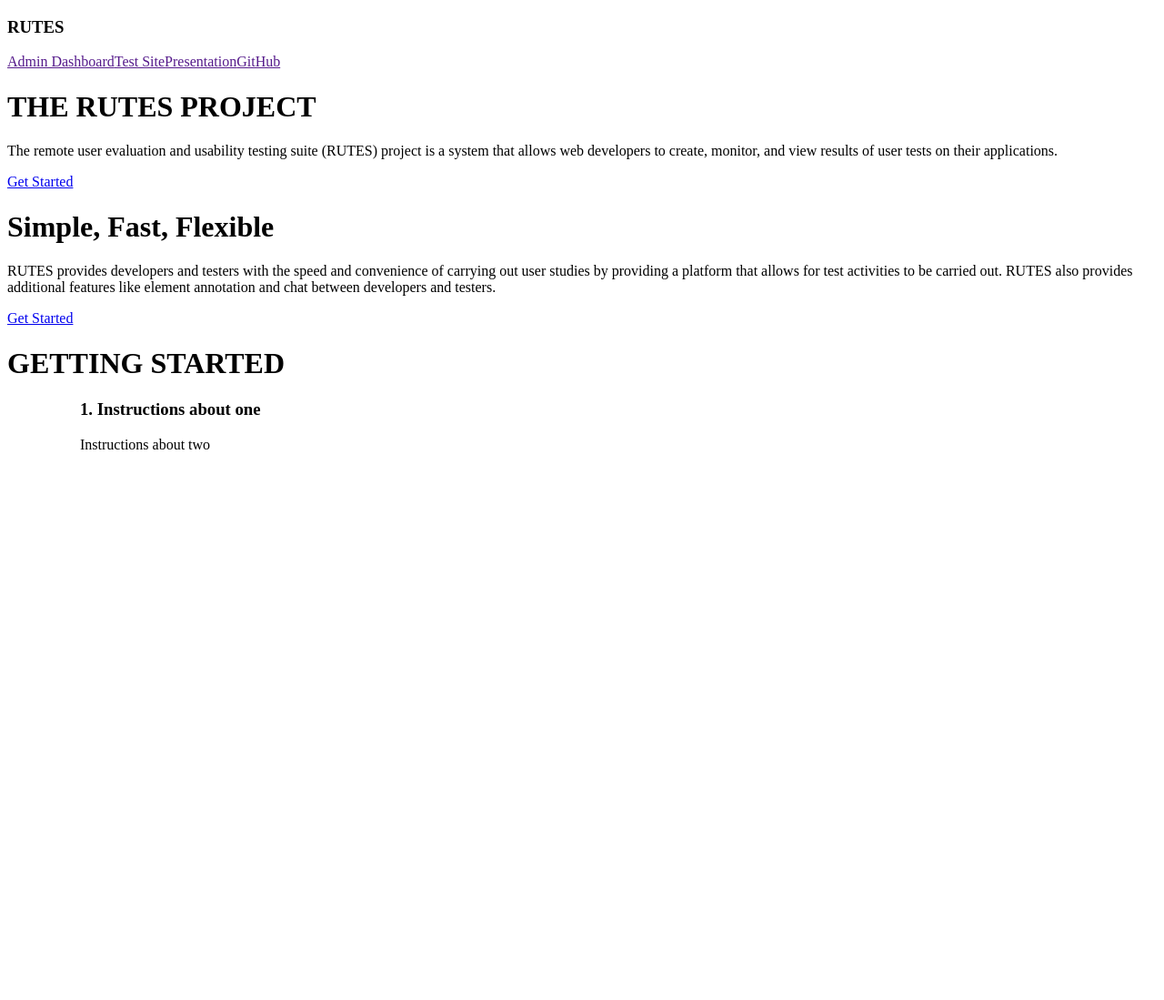
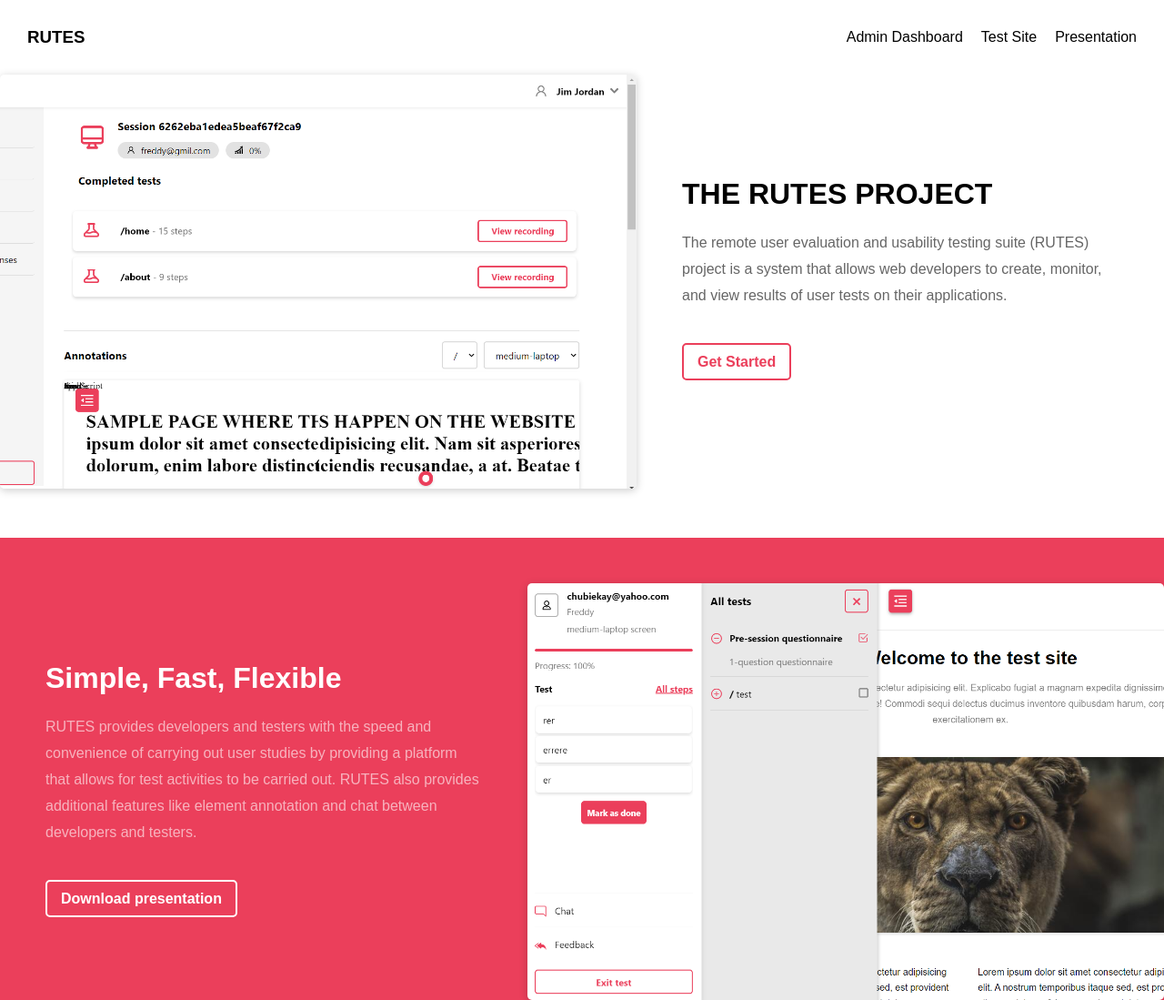
Before and after one commit to kingsleykbc/rutes-page, a plain HTML site: page index.html in a window 1280 px wide. Shown: the top 1099 px of the page at 91% size. Before the commit the page ends 800 px from the top, so only its background shows below. Drawn offline with Linux system fonts and the light colour scheme.

Commit message:
Added some styling

```diff
--- a/index.html
+++ b/index.html
@@ -4,18 +4,27 @@
 		<meta charset="UTF-8" />
 		<meta http-equiv="X-UA-Compatible" content="IE=edge" />
 		<meta name="viewport" content="width=device-width, initial-scale=1.0" />
+		<link rel="stylesheet" href="style.css" />
 		<title>RUTES</title>
 	</head>
 	<body>
 		<header>
-			<h3>RUTES</h3>
-			<nav><a href="">Admin Dashboard</a><a href="">Test Site</a><a href="">Presentation</a><a href="">GitHub</a></nav>
+			<a href="index.html">
+				<h3>RUTES</h3>
+			</a>
+			<nav>
+				<a href="https://rutes-admin.netlify.app/">Admin Dashboard</a>
+				<a href="https://kingsleykbc.github.io/rutes-page/sample/">Test Site</a>
+				<a href="">Presentation</a>
+			</nav>
 		</header>
 
 		<!-- JUMBOTRON -->
 		<div class="jumbotron section">
-			<div class="sideImage"></div>
-			<div class="greeting">
+			<div class="sideImage">
+				<img src="./images/adminPage.png" alt="Admin panel" />
+			</div>
+			<div class="message">
 				<h1>THE RUTES PROJECT</h1>
 				<p>
 					The remote user evaluation and usability testing suite (RUTES) project is a system that allows web developers to create, monitor,
@@ -34,13 +43,15 @@
 					allows for test activities to be carried out. RUTES also provides additional features like element annotation and chat between
 					developers and testers.
 				</p>
-				<a href="#getStarted" class="button"> Get Started</a>
+				<a href="#getStarted" class="button"> Download presentation</a>
 			</div>
-			<div class="sideImage"></div>
+			<div class="sideImage">
+				<img src="./images/testerPage.png" alt="Admin panel" />
+			</div>
 		</div>
 
 		<!-- GETTING STARTED -->
-		<div class="gettingStarted">
+		<div ud="gettingStarted" class="gettingStarted">
 			<h1>GETTING STARTED</h1>
 			<ul>
 				<ol>
@@ -52,5 +63,8 @@
 				</ol>
 			</ul>
 		</div>
+
+		<!-- FOOTER -->
+		<footer>Kingsley Chubie Anyabuike</footer>
 	</body>
 </html>
--- /dev/null
+++ b/style.css
@@ -0,0 +1,78 @@
+:root {
+	--boxShadow: 0 2px 5px rgba(0, 0, 0, 0.173);
+	--borderColor: #cdcdcd;
+	--primaryColor: #eb3f5b;
+	--border: 1px solid var(--borderColor);
+}
+* {
+	margin: 0;
+	padding: 0;
+	box-sizing: border-box;
+	font-family: Arial, Helvetica, sans-serif;
+}
+
+header {
+	display: flex;
+	align-items: center;
+	justify-content: space-between;
+	padding: 30px;
+}
+
+a {
+	text-decoration: none;
+	color: #000;
+}
+
+nav {
+	display: flex;
+	align-items: center;
+	gap: 20px;
+}
+.section {
+	display: flex;
+	align-items: center;
+	padding: 50px 0;
+}
+.jumbotron {
+	padding-top: 0;
+}
+.section .message {
+	flex-grow: 1;
+	padding: 0 50px;
+	padding-bottom: 20px;
+}
+
+.section img {
+	width: 700px;
+	border-radius: 5px;
+	box-shadow: 0 2px 10px rgba(0, 0, 0, 0.2);
+}
+
+.section p {
+	line-height: 29px;
+	opacity: 0.6;
+	padding: 20px 0 50px 0;
+}
+
+.ribbon {
+	background: var(--primaryColor);
+	color: #fff;
+}
+
+.button {
+	border: 2px solid var(--primaryColor);
+	border-radius: 5px;
+	padding: 10px 15px;
+	font-weight: bold;
+	color: var(--primaryColor);
+}
+
+.ribbon .button {
+	border-color: #fff;
+	color: #fff;
+}
+
+.gettingStarted {
+	max-width: 900px;
+	margin: 50px auto;
+}
```
Also changed, not shown: images/adminPage.png (added), images/testerPage.png (added).
